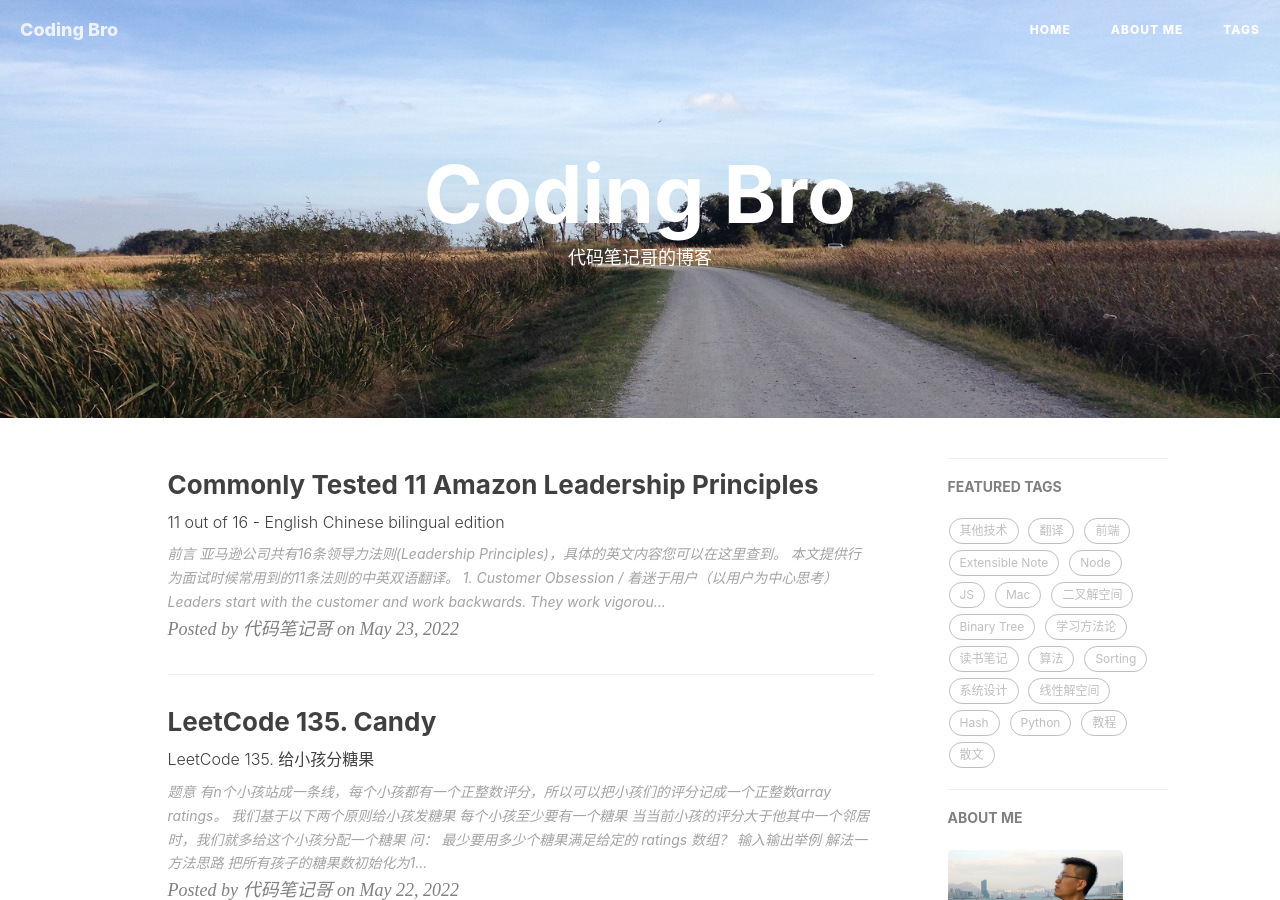
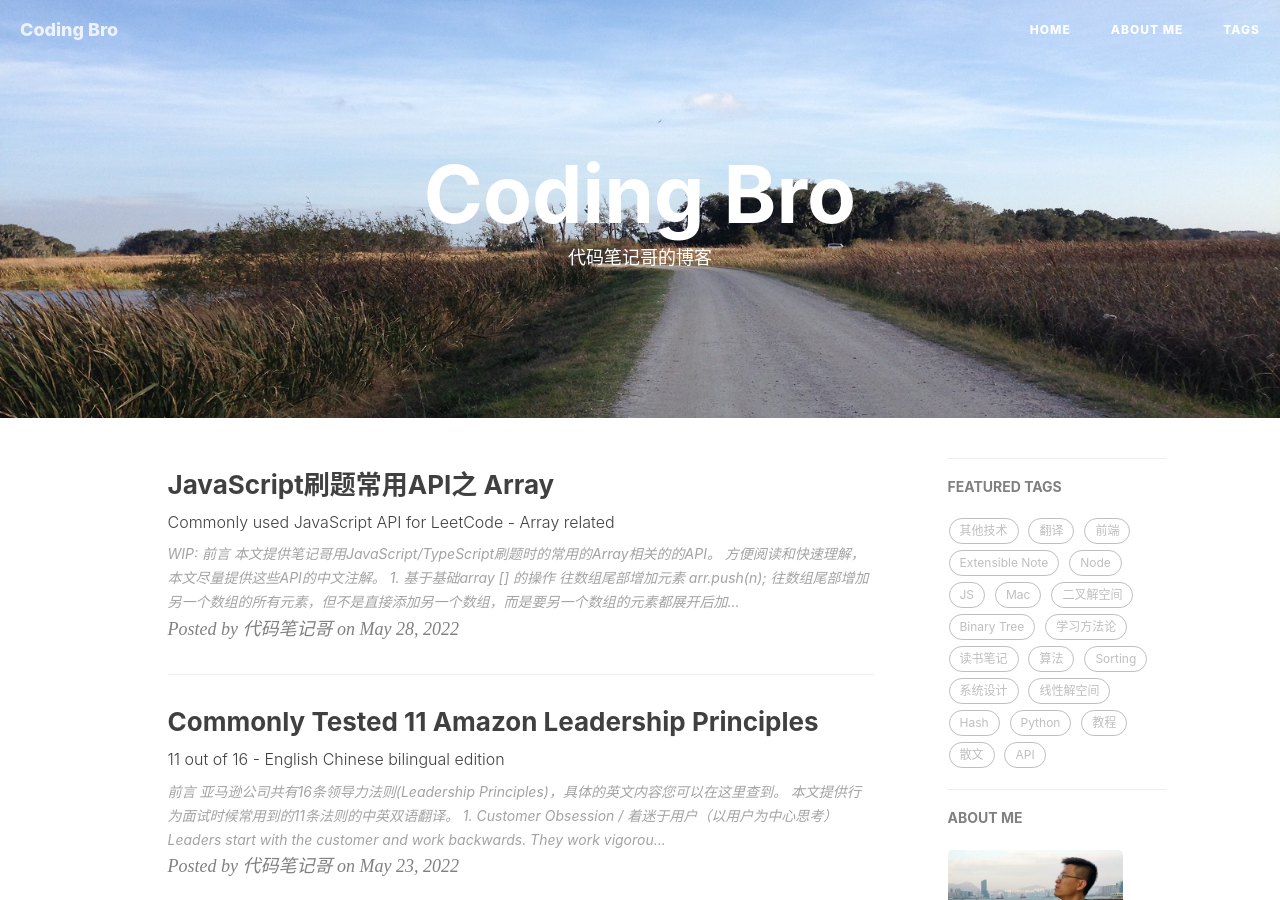
Before and after one commit to starwavelin/starwavelin.github.io, a Jekyll site: the page built from index.html, in a window 1280 px wide and 900 px high. Built offline with Jekyll 4.4.1, drawn with Linux system fonts in a browser that asks for light colours; nearby versions of some CDN libraries; the list of posts is cut into pages by our own code; comment, search, counter and statistics services are not loaded; some of the changed text lies outside the part shown.

Commit message:
feat: wip: javascript array api

````diff
--- /dev/null
+++ b/_posts/2022-05-28-js-array-api.md
@@ -0,0 +1,79 @@
+---
+layout:     post
+title:      "JavaScript刷题常用API之 Array"
+subtitle:   "Commonly used JavaScript API for LeetCode - Array related"
+date:       2022-05-28
+author:     "代码笔记哥"
+header-img:
+tags:
+    - 算法
+    - JS
+    - API
+    - Extensible Note
+---
+WIP:
+
+### 前言
+本文提供笔记哥用JavaScript/TypeScript刷题时的常用的Array相关的的API。
+方便阅读和快速理解，本文尽量提供这些API的中文注解。
+
+### 1. 基于基础array [] 的操作
+1. 往数组尾部增加元素
+```js
+arr.push(n);
+```
+
+2. 往数组尾部增加另一个数组的所有元素，但不是直接添加另一个数组，而是要另一个数组的元素都展开后加入
+```js
+// assume arr2 代表另一个数组
+arr.push(...arr2);
+```
+
+
+### 2. 基于基础array [] 的使用callback function的操作
+
+1. 利用reduce()函数做数组内的元素求和
+语法：
+```js
+return arr.reduce((pre, cur) => {
+    return pre + cur;
+}, initValue);
+```
+在遍历的过程中，`cur`是遍历到的当前元素，`pre`则为当前元素的前一个元素。所以在开始遍历数组的第一个元素时，`pre`的值即为`initValue`。
+应用举例：
+```js
+return arr.reduce((pre, cur) => {
+    return pre + cur;
+}, 0);
+```
+
+2. sort排序，sort()内的callback function决定了排序法则
+**从小到大排序：**
+```js
+arr.sort((a, b) => a - b);
+```
+注意，有时在编译器中，若要对数组内的数值进行排序，这个callback函数是要明确写出来的，否则对一个正整数数组`arr`，`arr.sort()`得到的是原来的没有排序的结果。
+**从大到小排序：**
+只要把callback函数内的两个相减变量的顺序颠倒一下即可。
+```js
+arr.sort((a, b) => b - a);
+```
+
+
+### 3. 使用Array class的操作
+
+1. 初始化某个固定长度的数组，并将其中的每个元素赋予一个初始值
+语法：
+```js
+Array(len).fill(num);
+```
+举例：
+```js
+const arr = Array(ratings.length).fill(1);
+```
+规定`arr`是个长度与`ratings`的长度相同的数组，且数组内的每个值都初始化为1。
+
+
+### 总结
+
+您还有什么要补充的JavaScript/TypeScript刷题常用的Array类API吗？如果YES，请留言，不吝赐教。
````
Also changed, not shown: _posts/2020-12-21-deletion-in-js-2.md (+7 -7 lines).
